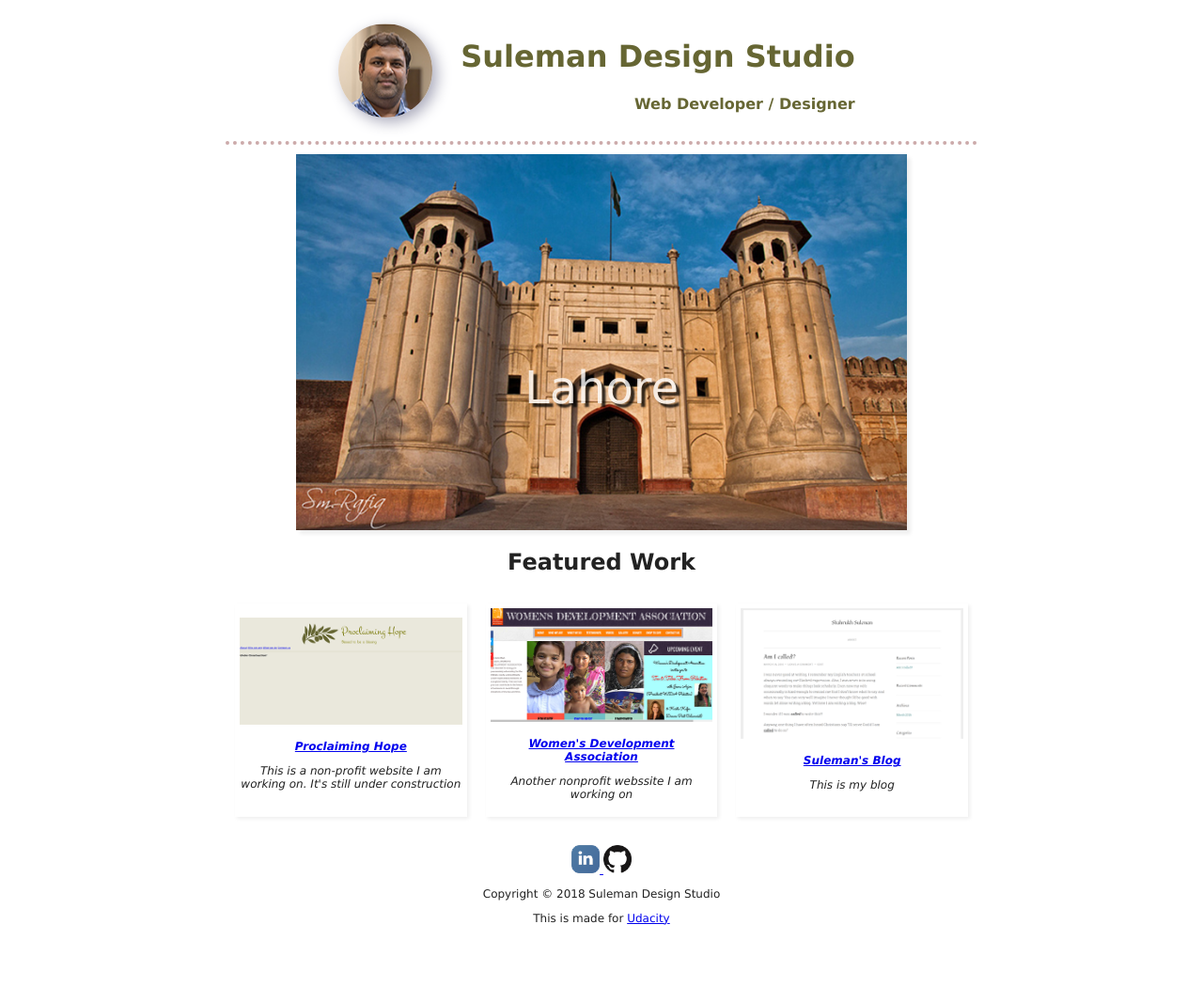
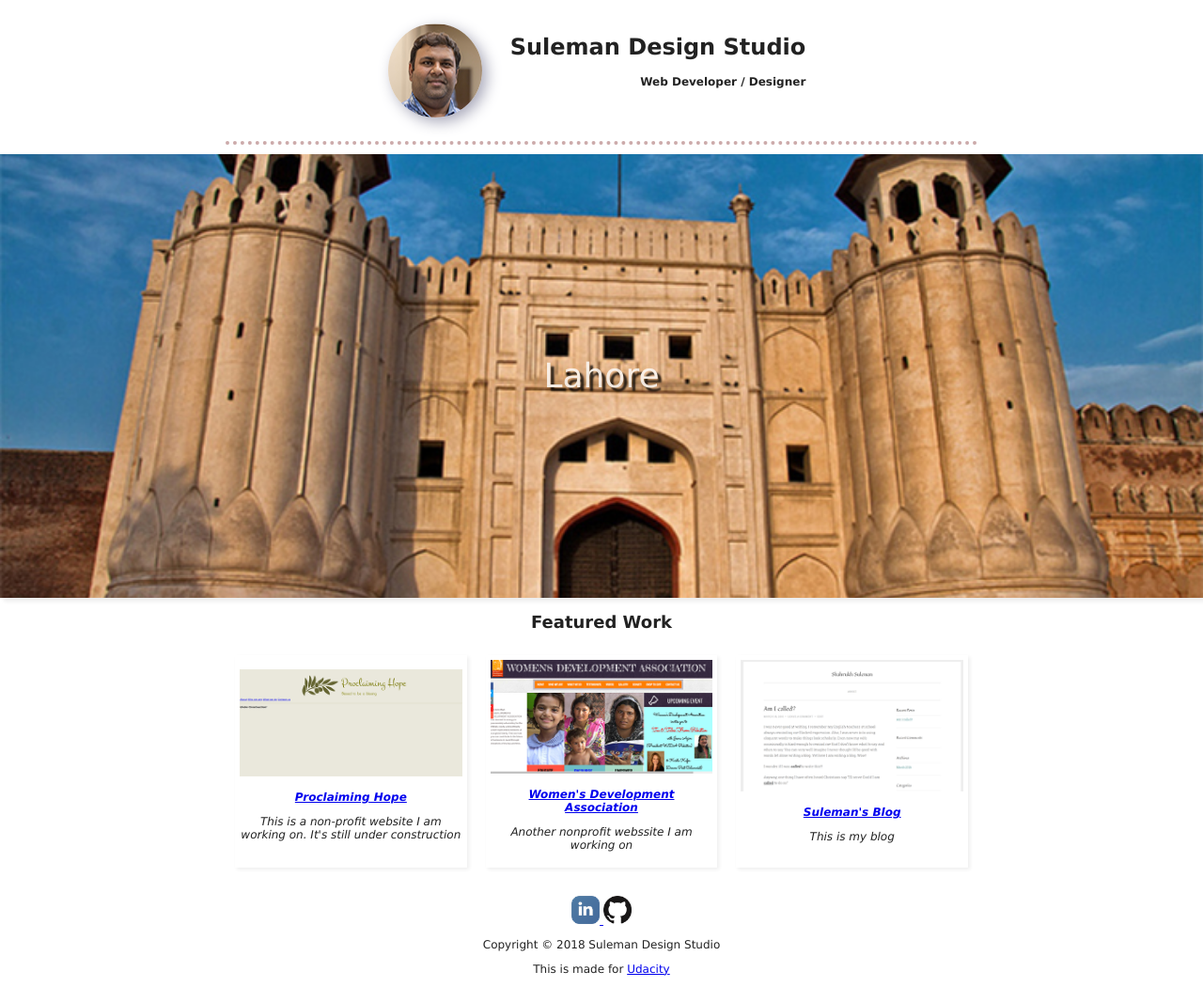
Before and after one commit to ShahrukhSuleman/Build-Portfolio-Udacity, a plain HTML site: page index.html in a window 1280 px wide. Shown: the whole page at 94% size. Before the commit the page ends 996 px from the top, so only its background shows below. Drawn offline with Linux system fonts and the light colour scheme.

Commit message:
Add files via upload

```diff
--- a/css/styles.css
+++ b/css/styles.css
@@ -1,6 +1,6 @@
 body {
 	font-family: Verdana, Geneva, Tahoma, sans-serif;
-	font: 12px;
+	font-size: 12px; /*changed from font to font-size as per recommendation*/
 	color: #222;
 }
 
@@ -31,12 +31,13 @@ header {
 	box-shadow: 5px 5px 15px #AAB;
 }
 
-#portfolioTitle {
+.portfolioTitle {
 	margin-left: auto;
 	text-align: right;
 	padding: 10px;
 	margin: 10px;
 	color: #663
+	font-size: 13px;
 }
 
 .center {
@@ -47,8 +48,9 @@ header {
 
 #symbol-of-lahore {
 	background: no-repeat center/cover url("../img/fort.png");
-	width: 650px;
-	height: 400px;
+	/*width: 650px;*/
+	/*height: 400px;*/
+	/*height: auto;*/
 	margin-top: 10px;
 	max-width: 100%;
 	text-align: center;
@@ -161,8 +163,9 @@ footer img {
 		border-bottom: 3px dotted #CAA;
 	}
 
-	#portfolioTitle {
+	.portfolioTitle {
 		margin: 0;
+		font-size: 10px;
 	}
 
 	.project-card {
--- a/index.html
+++ b/index.html
@@ -11,7 +11,7 @@
         <div id="logo">
             <img src="img/logo.png" alt="Logo">
         </div>
-        <div id="portfolioTitle">
+        <div class="portfolioTitle">
             <h1>Suleman Design Studio</h1>
             <h4>Web Developer / Designer</h4>
         </div>
```
Also changed, not shown: img/The Lahore Fort (photo by S.M. Rafiq).jpg (added), img/fort.jpg (added), 1 other file.
